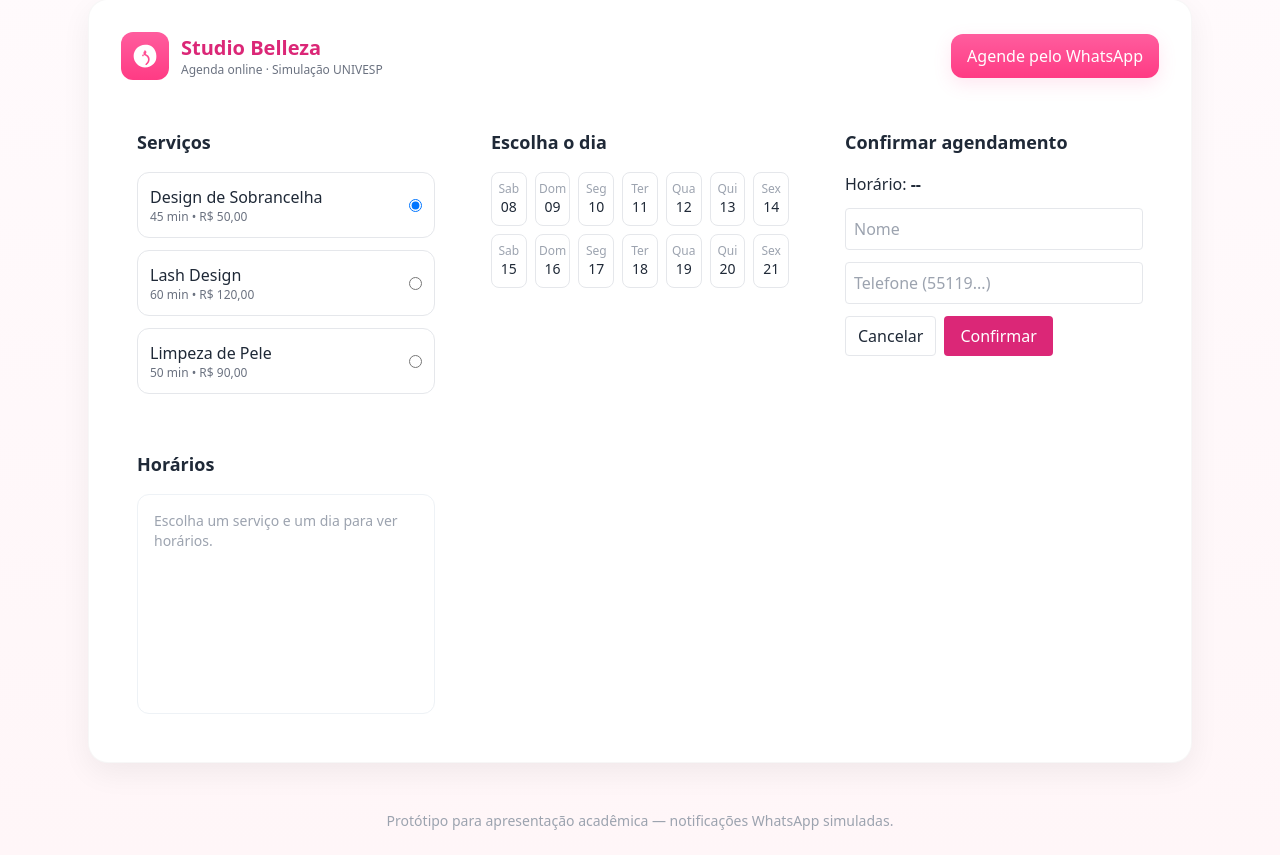
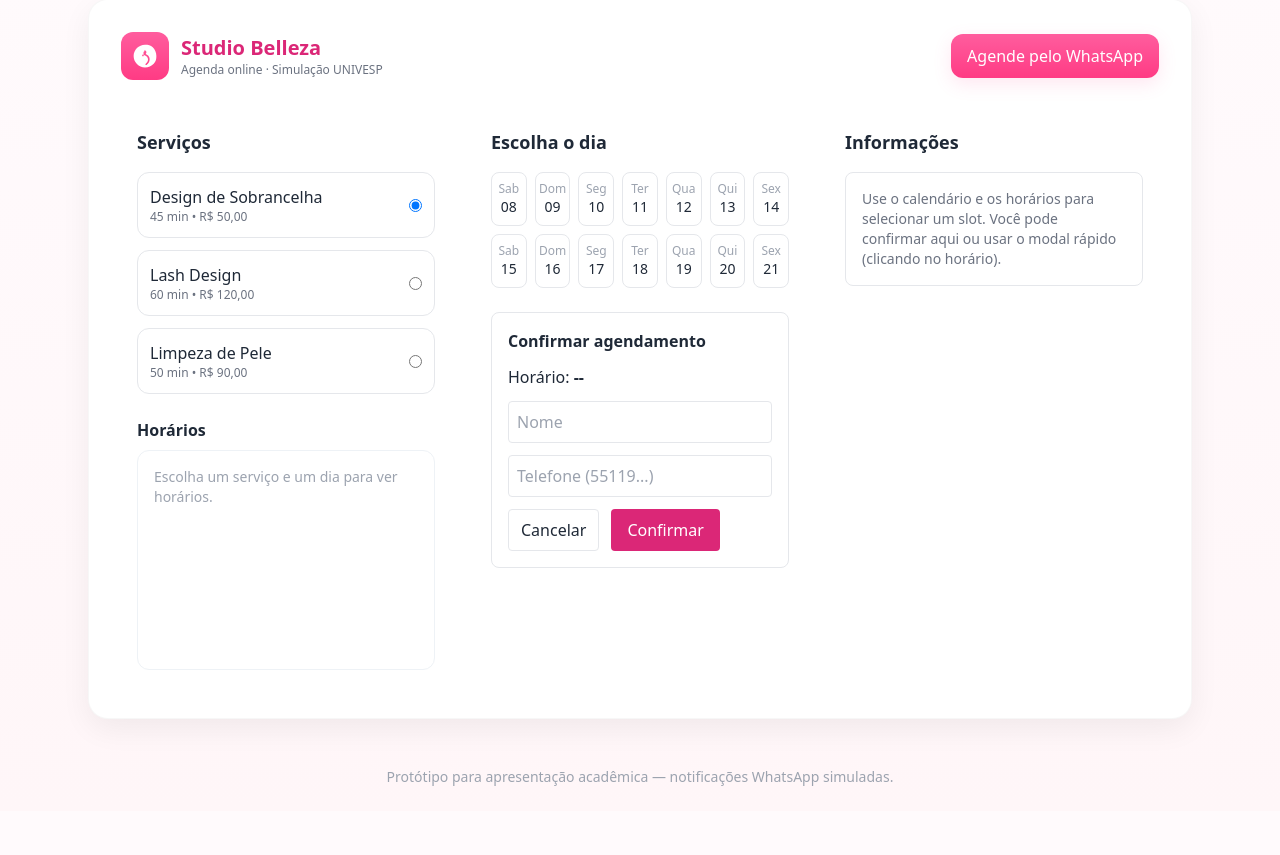
Before and after one commit to iagoramon-max/projeto-estetica, a Django app: page / in a window 1280 px wide. Shown: the part 25-880 px from the top of the page. After the commit the page ends 811 px from the top, so only its background shows below. Run offline with Django 4.2, Linux system fonts and the light colour scheme; data comes from the database, SQL or seed files in the repository.

Commit message:
Update index.html

```diff
--- a/estetica_agenda/templates/agendamentos/index.html
+++ b/estetica_agenda/templates/agendamentos/index.html
@@ -1,6 +1,7 @@
 {% extends 'agendamentos/base.html' %}
 {% block content %}
 <div class="grid grid-cols-1 md:grid-cols-3 gap-6">
+  <!-- Serviços (coluna 1) -->
   <section class="p-4">
     <h2 class="font-semibold text-lg mb-4">Serviços</h2>
     <div class="space-y-3" id="services-list">
@@ -15,9 +16,16 @@
       </label>
       {% endfor %}
     </div>
+
+    <div class="mt-6">
+      <h3 class="font-semibold mb-2">Horários</h3>
+      <div id="slots" class="min-h-[220px] p-3 border rounded-lg bg-white">
+        <div class="text-sm text-gray-400">Escolha um serviço e um dia para ver horários.</div>
+      </div>
+    </div>
   </section>
 
-  <!-- Calendário em grade 7 colunas (sem badge) -->
+  <!-- Calendário (coluna 2) -->
   <section class="p-4">
     <h2 class="font-semibold text-lg mb-4">Escolha o dia</h2>
     <div class="grid grid-cols-7 gap-2" id="days-grid">
@@ -30,37 +38,41 @@
         </button>
       {% endfor %}
     </div>
-  </section>
 
-  <!-- central confirm area (coluna do meio) -->
-  <section class="p-4" id="confirm-area" style="display:block;">
-    <h2 class="font-semibold text-lg mb-4">Confirmar agendamento</h2>
-    <div>Horário: <strong class="confirm-start">--</strong></div>
-    <div class="mt-3">
-      <input name="client_name" placeholder="Nome" class="w-full p-2 border rounded mb-3" />
-      <input name="client_phone" placeholder="Telefone (55119...)" class="w-full p-2 border rounded mb-3" />
-      <div class="flex gap-2">
-        <button id="cancel-confirm" class="px-3 py-1 border rounded">Cancelar</button>
-        <button id="confirm-button" class="px-4 py-2 bg-pink-600 text-white rounded">Confirmar</button>
+    <!-- Área de confirmação ÚNICA (coluna central) -->
+    <div class="mt-6 p-4 bg-white rounded-lg border">
+      <h3 class="font-semibold mb-3">Confirmar agendamento</h3>
+      <div class="mb-3">Horário: <strong class="confirm-start">--</strong></div>
+      <input type="text" name="client_name" class="w-full p-2 border rounded mb-3 central-name" placeholder="Nome">
+      <input type="tel" name="client_phone" class="w-full p-2 border rounded mb-3 central-phone" placeholder="Telefone (55119...)">
+      <div class="flex gap-3">
+        <button id="central-cancel" class="px-3 py-2 border rounded">Cancelar</button>
+        <button id="central-confirm" class="px-4 py-2 bg-pink-600 text-white rounded">Confirmar</button>
       </div>
     </div>
   </section>
 
+  <!-- Coluna direita: (apenas espaço reservado, NÃO repetir confirmação) -->
   <section class="p-4">
-    <h2 class="font-semibold text-lg mb-4">Horários</h2>
-    <div id="slots" class="min-h-[220px] p-3 border rounded-lg bg-white">
-      <div class="text-sm text-gray-400">Escolha um serviço e um dia para ver horários.</div>
+    <h2 class="font-semibold text-lg mb-4">Informações</h2>
+    <div class="p-4 border rounded-lg bg-white text-sm text-gray-500">
+      Use o calendário e os horários para selecionar um slot. Você pode confirmar aqui ou usar o modal rápido (clicando no horário).
     </div>
   </section>
 </div>
 
 <!-- hidden professional id para garantir valor numérico no JS -->
 <input type="hidden" id="professional-id" value="{% if professional %}{{ professional.id }}{% endif %}" />
+<input type="hidden" id="selected-start-hidden" value="" />
+
+<!-- TOAST area (temporário) -->
+<div id="page-toast" style="position:fixed; right:20px; top:20px; z-index:9999; display:none; background:#111827; color:white; padding:12px 16px; border-radius:8px; box-shadow:0 6px 20px rgba(0,0,0,.2)"></div>
 
 <script>
-/* --- Estado global (exposto) --- */
+/* --- Estado global --- */
 window.selectedServiceId = null;
 window.selectedDayIso = null;
+window.selectedStartIso = null; // guarda o slot selecionado para a confirmação central
 
 /* inicializa selectedServiceId com o radio checado (se houver) */
 const checkedService = document.querySelector('.service-radio:checked');
@@ -72,74 +84,24 @@ if (checkedService) {
 const professionalIdRaw = document.getElementById('professional-id')?.value || null;
 const professionalId = professionalIdRaw ? professionalIdRaw : null;
 
-/* função que abre o modal: definida aqui (global) para sempre existir */
-function openBookingForm(startIso, serviceId, profId){
-  const formatted = new Date(startIso).toLocaleString('pt-BR');
-  const html = `
-  <div id="modalWrap" class="fixed inset-0 z-50 flex items-center justify-center bg-black/40">
-    <div class="bg-white rounded-xl p-6 w-11/12 sm:w-96">
-      <h3 class="text-lg font-semibold mb-3">Confirmar agendamento</h3>
-      <div class="mb-2">Horário: <strong>${formatted}</strong></div>
-      <div class="mb-2"><input id="modal-name" placeholder="Nome" class="w-full p-2 border rounded" /></div>
-      <div class="mb-4"><input id="modal-phone" inputmode="tel" pattern="[0-9]*" placeholder="Telefone (55119...)" class="w-full p-2 border rounded" /></div>
-      <div class="flex gap-2 justify-end">
-        <button onclick="document.getElementById('modalWrap').remove()" class="px-3 py-1 border rounded">Cancelar</button>
-        <button id="confirm-book" class="px-4 py-2 bg-pink-600 text-white rounded">Confirmar</button>
-      </div>
-    </div>
-  </div>`;
-  const wrapper = document.createElement('div'); wrapper.innerHTML = html; document.body.appendChild(wrapper);
-
-  document.getElementById('confirm-book').addEventListener('click', async ()=>{
-    const name = document.getElementById('modal-name').value;
-    const phone = document.getElementById('modal-phone').value;
-    if(!name || !phone) return alert('Preencha nome e telefone');
-
-    // use profId (parâmetro) ou fallback global
-    const prof = profId || professionalId;
-    if(!prof) { alert('Profissional não configurado.'); document.getElementById('modalWrap').remove(); return; }
-
-    const payload = new FormData();
-    payload.append('professional_id', prof);
-    payload.append('service_id', serviceId);
-    payload.append('start', startIso);
-    payload.append('client_name', name);
-    payload.append('client_phone', phone);
-
-    const resp = await fetch('/book/', { method: 'POST', body: payload });
-    if(resp.status === 200){
-      const data = await resp.json();
-      alert('Agendamento criado!');
-      // simula notificação WhatsApp
-      await fetch('/notify-whatsapp/', {
-        method: 'POST',
-        headers: {'Content-Type':'application/json'},
-        body: JSON.stringify({booking_id: data.booking.id, to: 'professional'})
-      });
-      document.getElementById('modalWrap').remove();
-      // recarrega os horários do dia atual
-      if(window.selectedDayIso && window.selectedServiceId){
-        fetchSlots(window.selectedDayIso, window.selectedServiceId, prof);
-      } else {
-        location.reload();
-      }
-    } else if(resp.status === 409){
-      alert('Horário já reservado');
-      document.getElementById('modalWrap').remove();
-      if(window.selectedDayIso && window.selectedServiceId){
-        fetchSlots(window.selectedDayIso, window.selectedServiceId, prof);
-      } else {
-        location.reload();
-      }
-    } else {
-      const text = await resp.text();
-      alert('Erro ao criar agendamento: ' + (text||resp.status));
-      document.getElementById('modalWrap').remove();
-    }
-  });
+/* funçõess utilitárias */
+function showToast(text, ms=5000){
+  const t = document.getElementById('page-toast');
+  t.innerText = text; t.style.display = 'block';
+  clearTimeout(t._h); t._h = setTimeout(()=> t.style.display='none', ms);
+}
+function clearCentralForm(){
+  const cs = document.querySelector('.central-name');
+  const cp = document.querySelector('.central-phone');
+  const csStart = document.querySelector('.confirm-start');
+  if(cs) cs.value = '';
+  if(cp) cp.value = '';
+  if(csStart) csStart.innerText = '--';
+  window.selectedStartIso = null;
+  document.getElementById('selected-start-hidden').value = '';
 }
 
-/* Marcar visualmente o serviço selecionado */
+/* selecionar serviço via click visual */
 document.querySelectorAll('.service-item').forEach(item=>{
   item.addEventListener('click', ()=>{
     document.querySelectorAll('.service-item').forEach(i=>i.classList.remove('ring-2','ring-pink-300'));
@@ -151,7 +113,7 @@ document.querySelectorAll('.service-item').forEach(item=>{
   });
 });
 
-/* marcar dia clicado e solicitar slots */
+/* dias */
 document.querySelectorAll('.day-btn').forEach(btn=>{
   btn.addEventListener('click', ()=>{
     document.querySelectorAll('.day-btn').forEach(b=>b.classList.remove('border-pink-600','bg-pink-50'));
@@ -161,23 +123,78 @@ document.querySelectorAll('.day-btn').forEach(btn=>{
       alert('Selecione um serviço primeiro');
       return;
     }
+    clearCentralForm();
     fetchSlots(window.selectedDayIso, window.selectedServiceId, professionalId);
   });
 });
 
-/* Delegation: capturar clicks nos botões de slot (funciona mesmo com innerHTML) */
+/* delegação de slots: captura clicks em botões gerados dinamicamente */
 const slotsContainer = document.getElementById('slots');
 slotsContainer.addEventListener('click', (e) => {
   const btn = e.target.closest('.slot-button');
   if(!btn) return;
+  // se for ocupado, nada
+  if(btn.classList.contains('occupied')) return;
   const start = btn.dataset.start;
   const serviceId = btn.dataset.service;
   const profId = btn.dataset.professional;
-  // chamar modal global
-  openBookingForm(start, serviceId, profId);
+  // preencher confirmação central com o horário e valores
+  const formatted = new Date(start).toLocaleString('pt-BR');
+  const csStart = document.querySelector('.confirm-start');
+  if(csStart) csStart.innerText = formatted;
+  window.selectedStartIso = start;
+  document.getElementById('selected-start-hidden').value = start;
 });
 
-/* fetchSlots com timeout e mensagens mais claras */
+/* botão Confirmar (área central) - tenta criar booking via /book/ */
+document.getElementById('central-confirm').addEventListener('click', async ()=>{
+  const name = document.querySelector('.central-name').value.trim();
+  const phone = document.querySelector('.central-phone').value.trim();
+  const start = window.selectedStartIso;
+  if(!start){ alert('Selecione um horário primeiro'); return; }
+  if(!name || !phone){ alert('Preencha nome e telefone'); return; }
+  const prof = professionalId;
+  const service = window.selectedServiceId;
+  const payload = new FormData();
+  payload.append('professional_id', prof);
+  payload.append('service_id', service);
+  payload.append('start', start);
+  payload.append('client_name', name);
+  payload.append('client_phone', phone);
+
+  try{
+    const resp = await fetch('/book/', { method: 'POST', body: payload });
+    if(resp.status === 200){
+      const data = await resp.json();
+      showToast('Agendamento registrado com sucesso', 4000);
+      // simular notificação
+      await fetch('/notify-whatsapp/', {
+        method: 'POST',
+        headers: {'Content-Type':'application/json'},
+        body: JSON.stringify({booking_id: data.booking.id, to: 'professional'})
+      });
+      clearCentralForm();
+      // atualizar slots
+      if(window.selectedDayIso && service) fetchSlots(window.selectedDayIso, service, prof);
+      else location.reload();
+    } else if(resp.status === 409){
+      alert('Horário já reservado por outra pessoa.');
+      if(window.selectedDayIso && window.selectedServiceId) fetchSlots(window.selectedDayIso, window.selectedServiceId, prof);
+    } else {
+      const txt = await resp.text();
+      alert('Erro ao criar agendamento: ' + (txt || resp.status));
+    }
+  }catch(err){
+    alert('Erro de conexão: ' + err.message);
+  }
+});
+
+/* central cancelar */
+document.getElementById('central-cancel').addEventListener('click', ()=>{
+  clearCentralForm();
+});
+
+/* fetchSlots como antes, mas garante class 'occupied' e data-* corretos */
 async function fetchSlots(day, serviceId, profId){
   if(!profId && !professionalId){
     document.getElementById('slots').innerHTML = '<div class="text-red-600">Nenhum profissional configurado.</div>';
@@ -196,12 +213,12 @@ async function fetchSlots(day, serviceId, profId){
     if(resp.status === 200){
       const html = await resp.text();
       document.getElementById('slots').innerHTML = html;
-      // revelar a área de confirmação central e atualizar horário visível
-      const confirmArea = document.getElementById('confirm-area');
-      if(confirmArea) confirmArea.style.display = 'block';
-    } else if (resp.status === 400){
-      const text = await resp.text();
-      document.getElementById('slots').innerHTML = `<div class="text-red-600">Parâmetros inválidos: ${text}</div>`;
+      // depois de inserir HTML, marcar botões .slot-button para UX
+      document.querySelectorAll('#slots .slot-button').forEach(b=>{
+        if(b.dataset.available === 'false' || b.classList.contains('occupied')){
+          b.classList.add('occupied');
+        }
+      });
     } else {
       const text = await resp.text();
       document.getElementById('slots').innerHTML = `<div class="text-red-600">Erro ao carregar horários (status ${resp.status}).</div>`;
@@ -217,64 +234,5 @@ async function fetchSlots(day, serviceId, profId){
     console.error('fetchSlots error', err);
   }
 }
-
-/* Cancel/Confirm central buttons behavior: limpar e atualizar */
-document.getElementById('cancel-confirm')?.addEventListener('click', ()=>{
-  // limpar e esconder
-  const area = document.getElementById('confirm-area');
-  if(area) { area.querySelectorAll('input').forEach(i=>i.value=''); area.style.display='none'; }
-});
-document.getElementById('confirm-button')?.addEventListener('click', async ()=>{
-  const name = document.querySelector('input[name="client_name"]').value.trim();
-  const phone = document.querySelector('input[name="client_phone"]').value.trim();
-  const startText = document.querySelector('.confirm-start')?.innerText || null;
-  if(!name || !phone){ alert('Preencha nome e telefone'); return; }
-  if(!window.selectedDayIso || !window.selectedServiceId){ alert('Selecione dia e serviço'); return; }
-
-  // construir start ISO: vamos reutilizar selectedDayIso e a hora do texto (se formatada)
-  // mas para simplicidade assumimos que a confirmação central foi preenchida pelo modal (ou user escolheu horário)
-  // então buscamos o slot que esteja marcado como "selected" no DOM
-  const selectedSlot = document.querySelector('.slot-button.selected, .slot-button[aria-pressed="true"]');
-  let startIso = null;
-  if(selectedSlot) startIso = selectedSlot.dataset.start;
-  if(!startIso){
-    // fallback: compor com selectedDayIso e hora do texto
-    const time = startText ? startText.split(' ')[1] : null;
-    if(time) startIso = window.selectedDayIso + 'T' + time + ':00';
-  }
-  if(!startIso){ alert('Não foi possível identificar o horário selecionado'); return; }
-
-  const payload = new FormData();
-  payload.append('professional_id', professionalId);
-  payload.append('service_id', window.selectedServiceId);
-  payload.append('start', startIso);
-  payload.append('client_name', name);
-  payload.append('client_phone', phone);
-
-  const resp = await fetch('/book/', { method:'POST', body: payload });
-  if(resp.status === 200){
-    const data = await resp.json();
-    alert('Agendamento criado!');
-    // notifica profissional (simulado)
-    await fetch('/notify-whatsapp/', {
-      method: 'POST',
-      headers: {'Content-Type':'application/json'},
-      body: JSON.stringify({booking_id: data.booking.id, to: 'professional'})
-    });
-    // limpar e esconder
-    const area = document.getElementById('confirm-area');
-    if(area) { area.querySelectorAll('input').forEach(i=>i.value=''); area.style.display='none'; }
-    // atualizar slots
-    if(window.selectedDayIso && window.selectedServiceId) fetchSlots(window.selectedDayIso, window.selectedServiceId, professionalId);
-    else location.reload();
-  } else if(resp.status === 409){
-    alert('Horário já reservado');
-    if(window.selectedDayIso && window.selectedServiceId) fetchSlots(window.selectedDayIso, window.selectedServiceId, professionalId);
-    else location.reload();
-  } else {
-    const t = await resp.text();
-    alert('Erro: ' + (t || resp.status));
-  }
-});
 </script>
 {% endblock %}
```
